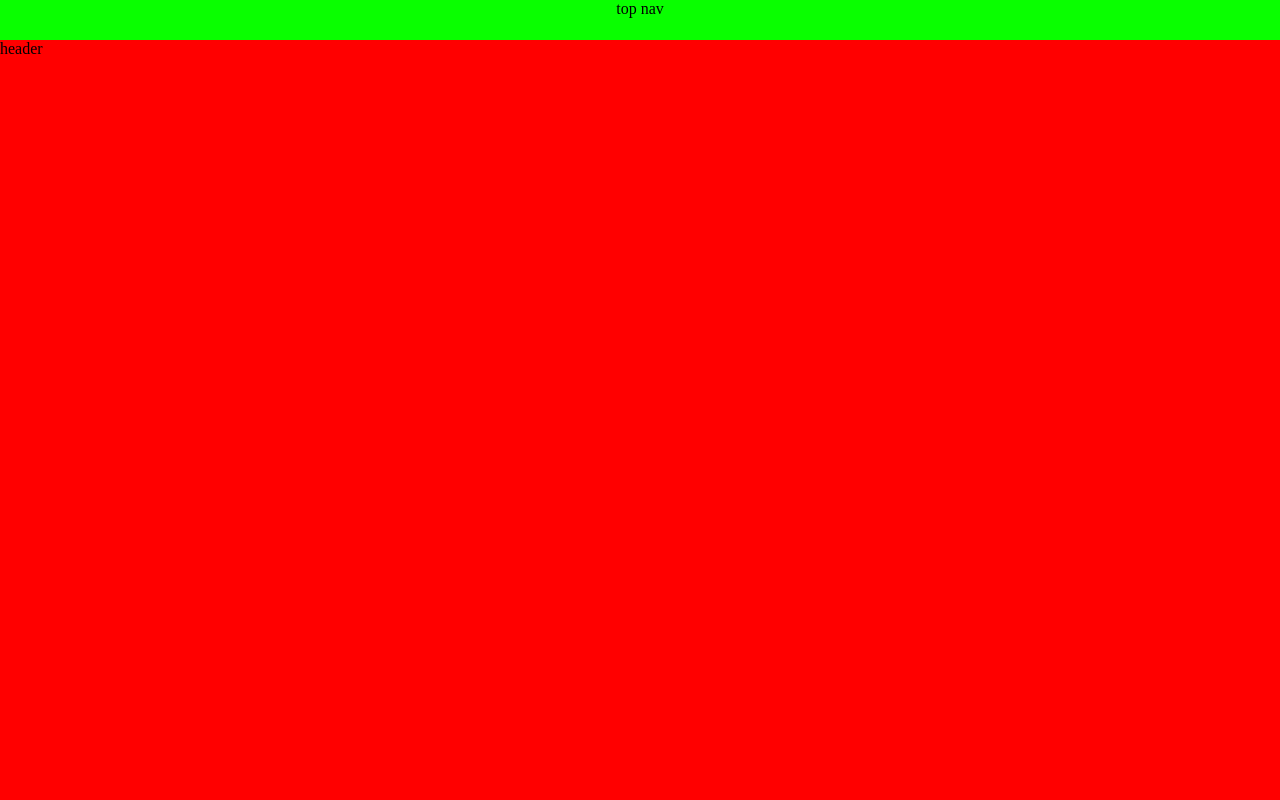
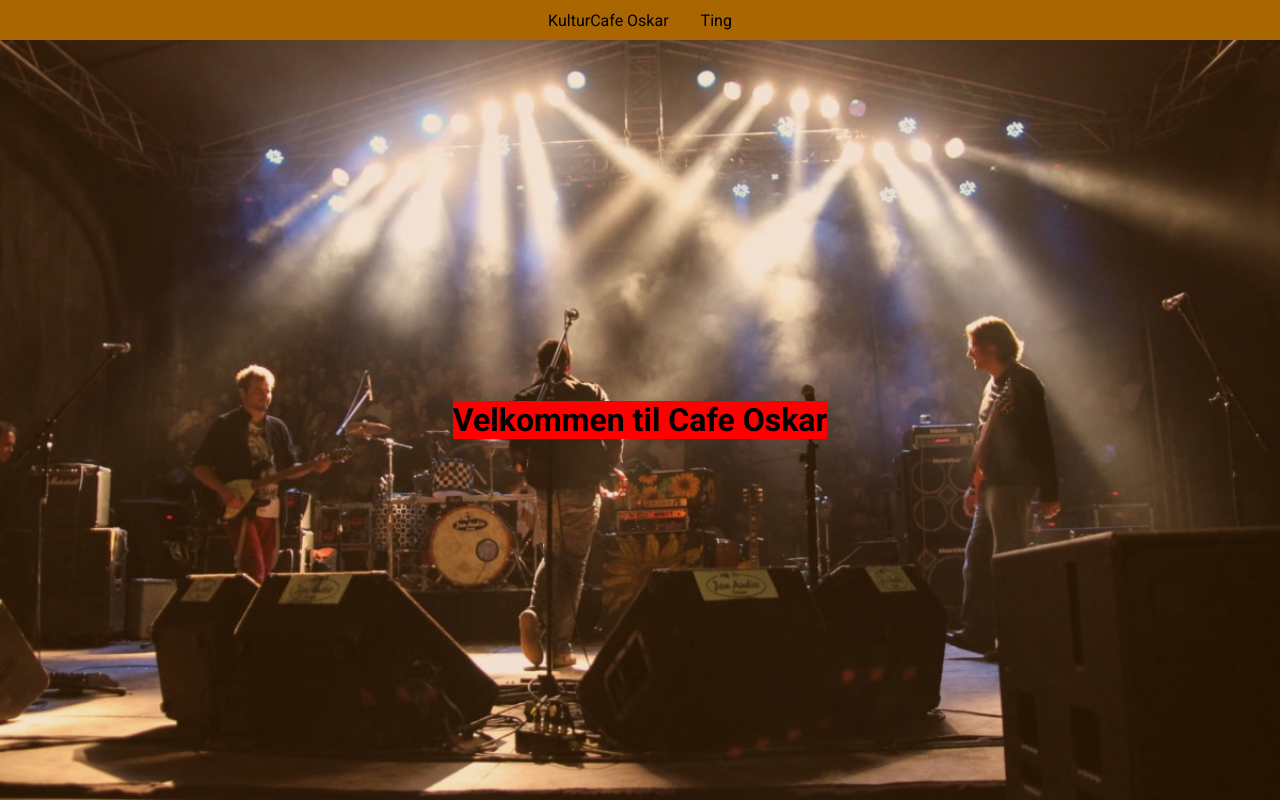
Before and after one commit to theBORINGusername/skole_project_case, a plain HTML site: page pages/index.html in a window 1280 px wide. Shown: the top 800 px of the page. Drawn offline with Linux system fonts and the light colour scheme.

Commit message:
work in komit

```diff
--- a/pages/index.html
+++ b/pages/index.html
@@ -9,10 +9,24 @@
 </head>
 <body>
     <nav class="top-nav">
-        top nav
+
+        <ul class="nav-list">
+            <li class="nav-item">
+                KulturCafe Oskar
+            </li>
+            <li class="nav-item">
+                Ting
+            </li>
+        </ul>
+
     </nav>
+
     <header class="header">
-        header
+        <div class="header-content">
+            <h1 class="hero-text">
+                Velkommen til Cafe Oskar
+            </h1>
+        </div>
     </header>
     <section class="section">
 
--- a/styling/css/output.css
+++ b/styling/css/output.css
@@ -7,6 +7,7 @@
 
 body {
   background-color: rebeccapurple;
+  font-family: 'Roboto', sans-serif;
 }
 
 .top-nav {
@@ -14,15 +15,49 @@ body {
   width: 100%;
   display: flex;
   justify-content: center;
+  align-items: center;
   height: 40px;
-  background-color: rgb(9, 255, 0);
+  background-color: rgb(169, 102, 1)
 }
 
+.nav-list {
+  display: flex;
+  list-style: none;
+}
+
+.nav-item {
+  padding: 0 1rem;
+}
+
+.logo span {
+  color: black;
+}
+
+
+
 .header {
+  display: flex;
+  justify-content: center;
   height: 100vh;
   padding-top: 40px;
+  background-size: cover;
+  background-color: rgba(127, 255, 212, 0.9);
+  background-image: url("../../drive-download-20221002T151746Z-001/stemning.jpeg");
+}
+
+.header-content {
+  display: flex;
+  justify-content: center;
+  align-items: center;
+  width: 100%;
+  background: rgba(186, 87, 0, 0.178);
+}
+
+.hero-text {
+  display: inline-block;
   background: red;
 }
+
 
 .section {
   padding: 7rem 5rem;
```
